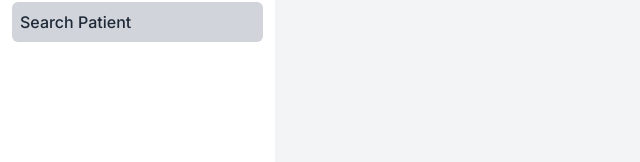
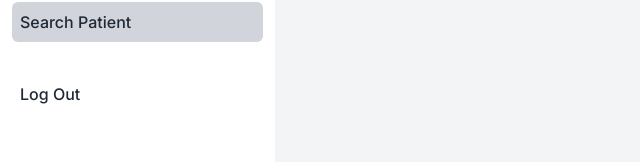
Before and after one commit to edwinochieng/hospital-management-system, a Next.js app: page /receptionist/patients in a window 1280 px wide. Shown: the part 138-300 px from the top of the page, without its empty margins (0-640 px from the left). Built offline with nearby package versions, Linux system fonts and the light colour scheme.

Commit message:
add sign out button

```diff
--- a/src/components/SideBar.js
+++ b/src/components/SideBar.js
@@ -1,10 +1,12 @@
 "use client";
 import Link from "next/link";
 import React from "react";
-import { usePathname } from "next/navigation";
+import { usePathname, useRouter } from "next/navigation";
+import { signOut } from "next-auth/react";
 
 export default function SideBar({ items }) {
   const pathname = usePathname();
+
   return (
     <div className='h-screen bg-white w-[350px]'>
       <nav className='p-3'>
@@ -24,6 +26,12 @@ export default function SideBar({ items }) {
           })}
         </ul>
       </nav>
+      <div
+        className='m-3 font-medium text-gray-800 p-2 rounded-md hover:bg-gray-200 cursor-pointer'
+        onClick={() => signOut({ callbackUrl: "/" })}
+      >
+        Log Out
+      </div>
     </div>
   );
 }
```
